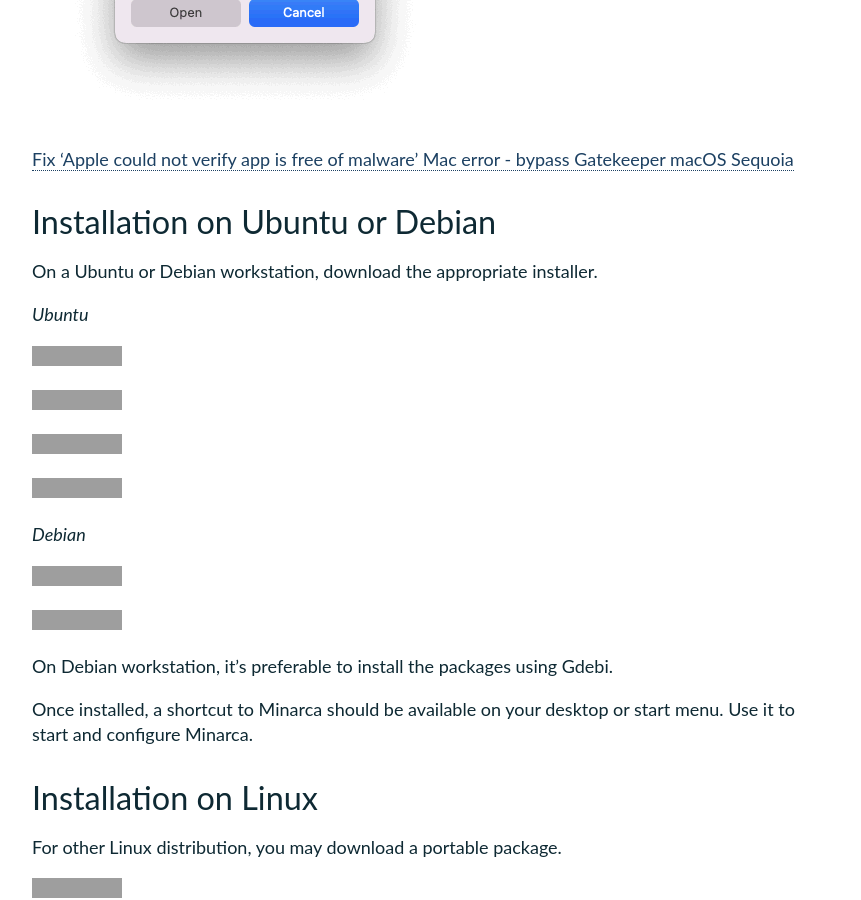
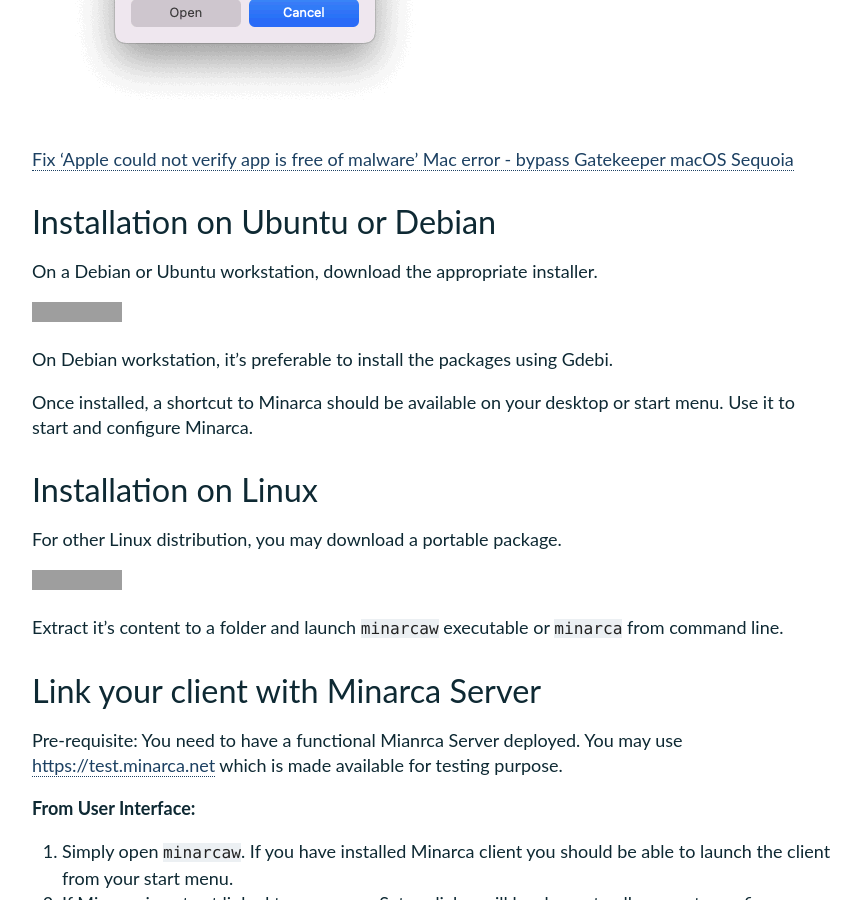
Before and after one commit to ikus060/minarca, a Sphinx documentation site: the page built from doc/minarca-client.md, in a window 1280 px wide and 900 px high, scrolled down 2090 px. Shown: the whole window, without its empty margins (273-1134 px from the left). Built offline with Sphinx 7.4.7, drawn with Linux system fonts in a browser that asks for light colours; grey boxes are pictures that could not be loaded.

Commit message:
Update Minarca download link

```diff
--- a/doc/minarca-client.md
+++ b/doc/minarca-client.md
@@ -54,23 +54,9 @@
 
 ## Installation on Ubuntu or Debian
 
-On a Ubuntu or Debian workstation, download the appropriate installer.
+On a Debian or Ubuntu workstation, download the appropriate installer.
 
-*Ubuntu*
-
-<a href="https://www.ikus-soft.com/archive/minarca/minarca-client-jammy-latest.deb"><img alt="Minarca Client for Ubuntu Jammy" src="https://img.shields.io/badge/Ubuntu-Jammy-blue?&logo=ubuntu&style=for-the-badge"></a>
-
-<a href="https://www.ikus-soft.com/archive/minarca/minarca-client-mantic-latest.deb"><img alt="Minarca Client for Ubuntu Mantic" src="https://img.shields.io/badge/Ubuntu-Mantic-blue?&logo=ubuntu&style=for-the-badge"></a>
-
-<a href="https://www.ikus-soft.com/archive/minarca/minarca-client-noble-latest.deb"><img alt="Minarca Client for Ubuntu Noble" src="https://img.shields.io/badge/Ubuntu-Noble-blue?&logo=ubuntu&style=for-the-badge"></a>
-
-<a href="https://www.ikus-soft.com/archive/minarca/minarca-client-oracular-latest.deb"><img alt="Minarca Client for Ubuntu Oracular" src="https://img.shields.io/badge/Ubuntu-Oracular-blue?&logo=ubuntu&style=for-the-badge"></a>
-
-*Debian*
-
-<a href="https://www.ikus-soft.com/archive/minarca/minarca-client-bullseye-latest.deb"><img alt="Minarca Client for Debian Bullseye" src="https://img.shields.io/badge/Debian-Bullseye-blue?&logo=debian&style=for-the-badge"></a>
-
-<a href="https://www.ikus-soft.com/archive/minarca/minarca-client-bookworm-latest.deb"><img alt="Minarca Client for Debian Bookworm" src="https://img.shields.io/badge/Debian-Bookworm-blue?&logo=debian&style=for-the-badge"></a>
+<a href="https://ikus-soft.com/archive/minarca/minarca-client-latest.deb"><img alt="Minarca Client for Ubuntu/Debian (.deb)" src="https://img.shields.io/badge/Debian-Minarca-blue?&logo=debian&style=for-the-badge"></a>
 
 On Debian workstation, it's preferable to install the packages using Gdebi.
 
```
